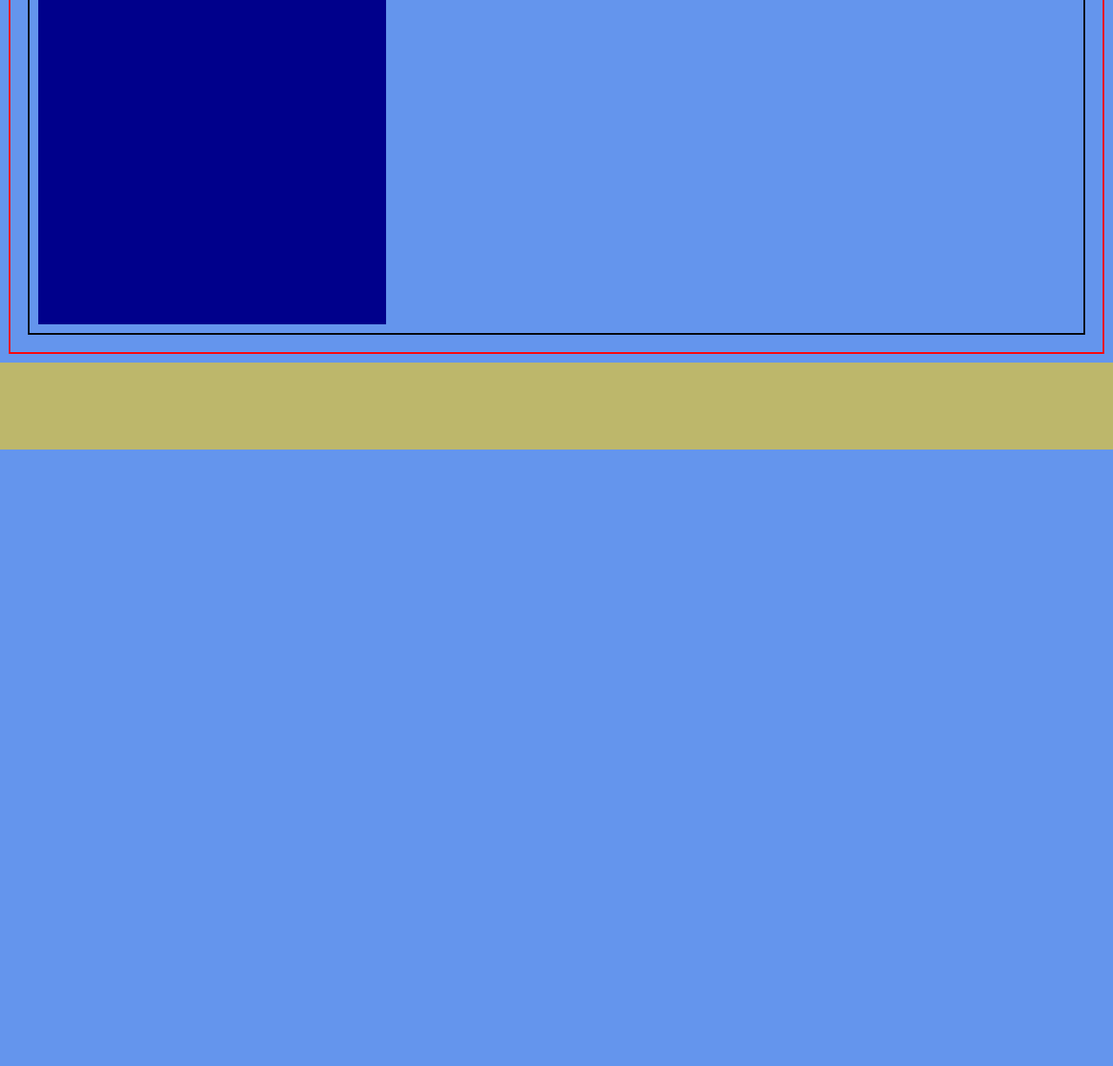
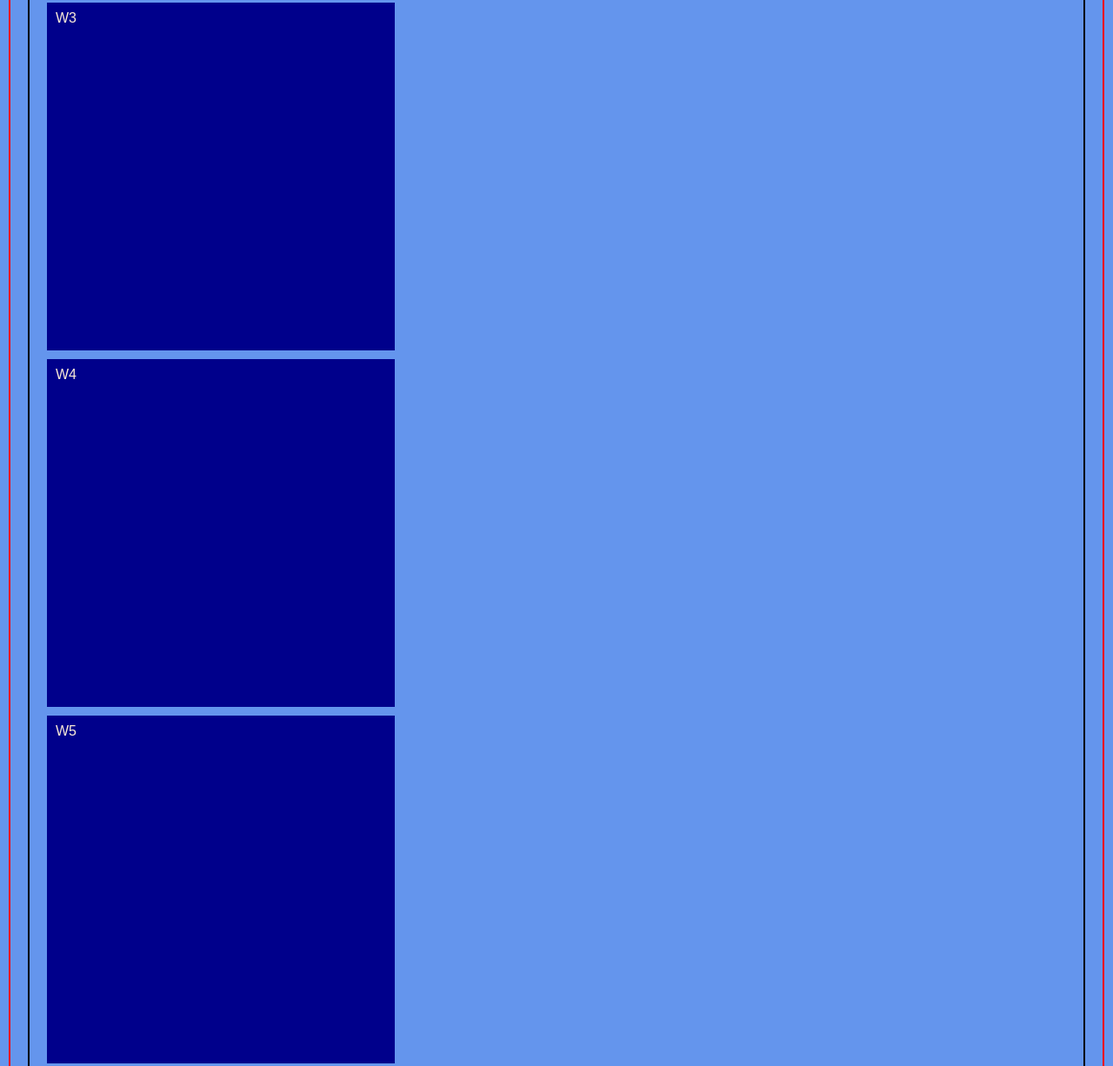
Before and after one commit to miladesmailpour/tech-blog, a plain HTML site: page index.html in a window 1280 px wide. Shown: the part 1171-2397 px from the top of the page at 87% size. Before the commit the page ends 1688 px from the top, so only its background shows below. Drawn offline with Linux system fonts and the light colour scheme.

Commit message:
clearifing the element by temporary padding and margin

```diff
--- a/assets/css/style.css
+++ b/assets/css/style.css
@@ -29,6 +29,8 @@ main {
     height: 400px;
     width: 400px;
     color: antiquewhite;
+    padding: 10px;
+    margin: 10px;
 }
 
 footer {
--- a/index.html
+++ b/index.html
@@ -31,6 +31,8 @@
             <section class="card">W1</section>
             <section class="card">W2</section>
             <section class="card">W3</section>
+            <section class="card">W4</section>
+            <section class="card">W5</section>
 
         </article>
     </main>
```
